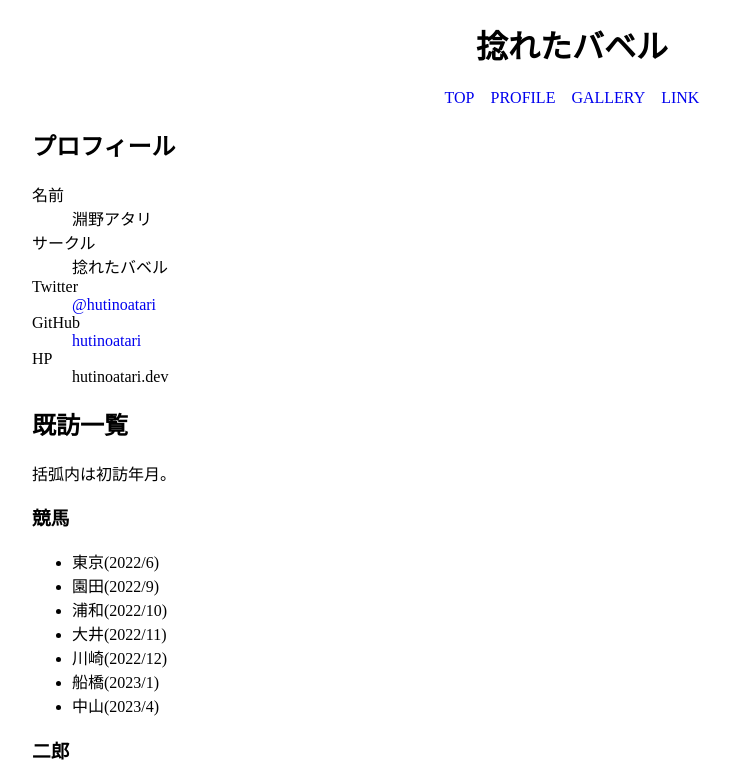
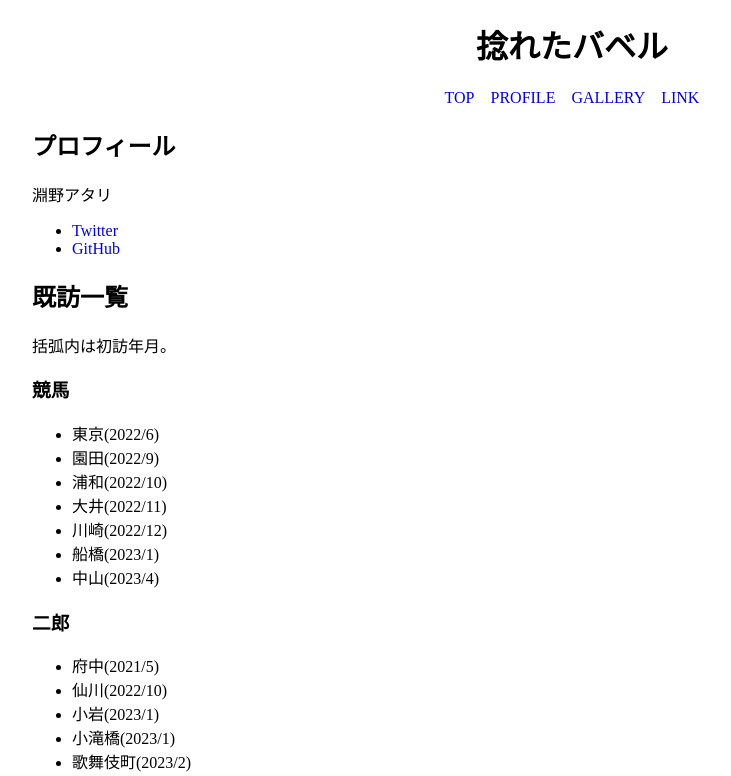
Before and after one commit to hutinoatari/hutinoatari.github.io, a Next.js app: page /profile in a window 1280 px wide. Shown: the top 776 px of the page, without its empty margins (68-799 px from the left). Built offline with nearby package versions, Linux system fonts and the light colour scheme.

Commit message:
プロフを変更

```diff
--- a/src/pages/profile.tsx
+++ b/src/pages/profile.tsx
@@ -88,28 +88,21 @@ const ProfilePage: FC<{}> = () => {
             <PageHead title="PROFILE" />
 
             <h2>プロフィール</h2>
-            <dl>
-                <dt>名前</dt>
-                <dd>淵野アタリ</dd>
-                <dt>サークル</dt>
-                <dd>捻れたバベル</dd>
-                <dt>Twitter</dt>
-                <dd>
+            <p>淵野アタリ</p>
+            <ul>
+                <li>
                     <ExternalLink
-                        title="@hutinoatari"
+                        title="Twitter"
                         url="https://twitter.com/hutinoatari"
                     />
-                </dd>
-                <dt>GitHub</dt>
-                <dd>
+                </li>
+                <li>
                     <ExternalLink
-                        title="hutinoatari"
+                        title="GitHub"
                         url="https://github.com/hutinoatari"
                     />
-                </dd>
-                <dt>HP</dt>
-                <dd>hutinoatari.dev</dd>
-            </dl>
+                </li>
+            </ul>
 
             <h2>既訪一覧</h2>
             <p>括弧内は初訪年月。</p>
```
